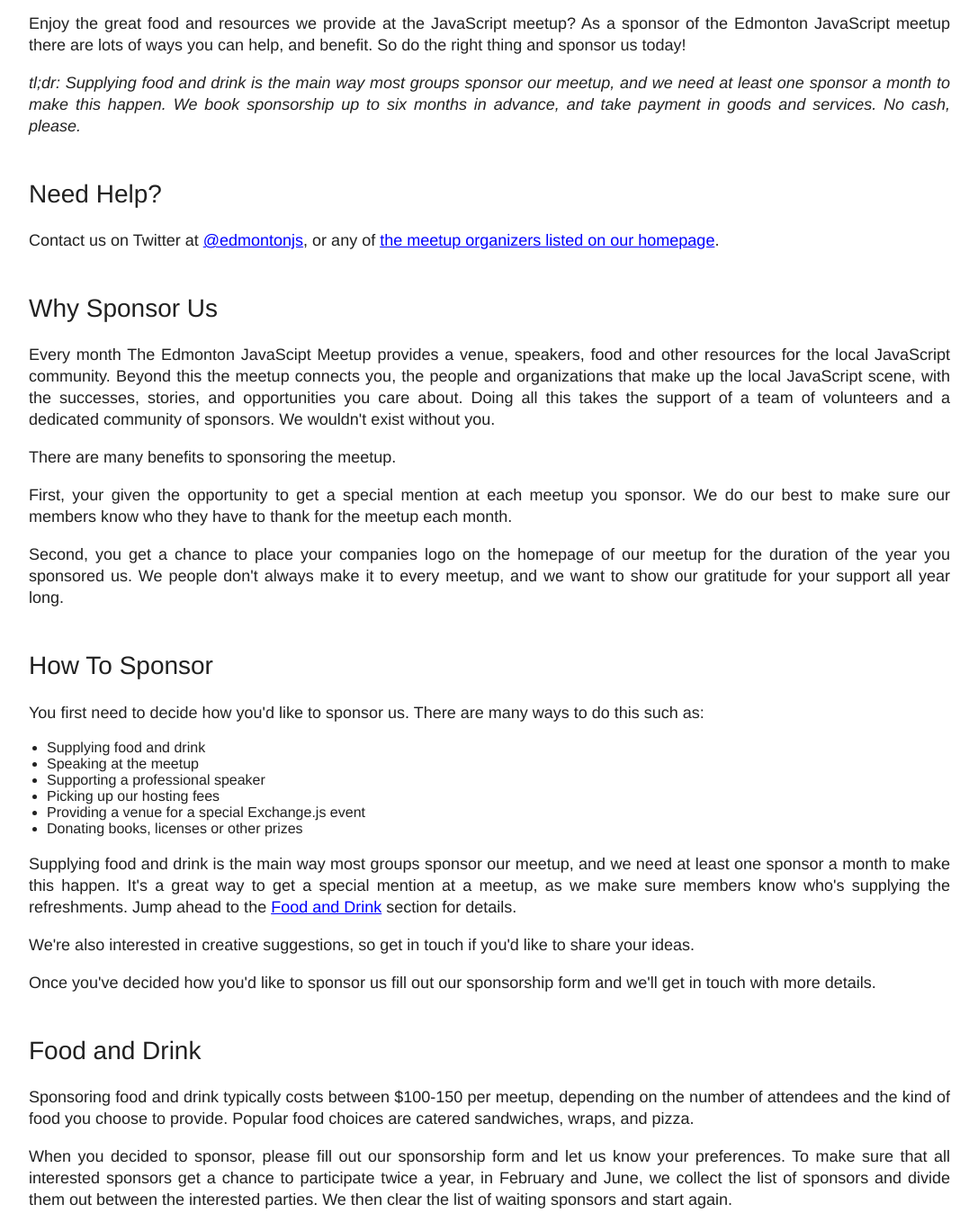
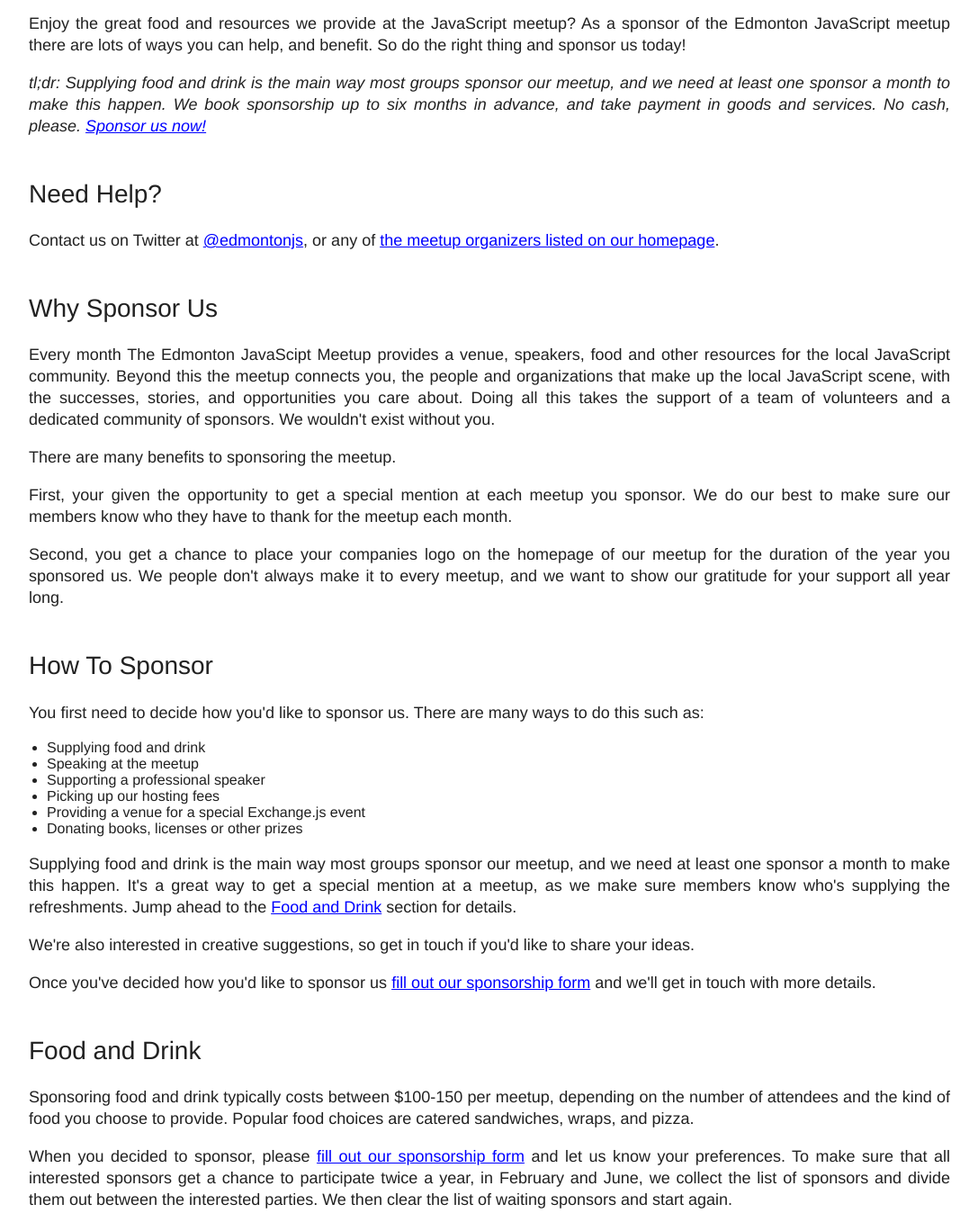
Before and after one commit to ExchangeJS/exchangejs-org, a plain HTML site: page sponsorship.html in a window 1280 px wide. Shown: the part 140-1488 px from the top of the page at 90% size, without its empty margins (96-1183 px from the left). Drawn offline with Linux system fonts and the light colour scheme.

Commit message:
Link to sponsorship form

```diff
--- a/sponsorship.html
+++ b/sponsorship.html
@@ -72,7 +72,7 @@
 
 <p>Enjoy the great food and resources we provide at the JavaScript meetup? As a sponsor of the Edmonton JavaScript meetup there are lots of ways you can help, and benefit. So do the right thing and sponsor us today!</p>
 
-<p><em>tl;dr: Supplying food and drink is the main way most groups sponsor our meetup, and we need at least one sponsor a month to make this happen. We book sponsorship up to six months in advance, and take payment in goods and services. No cash, please.</em></p>
+<p><em>tl;dr: Supplying food and drink is the main way most groups sponsor our meetup, and we need at least one sponsor a month to make this happen. We book sponsorship up to six months in advance, and take payment in goods and services. No cash, please. <a href="https://docs.google.com/forms/d/1oUzwmZ8MFmJjouZUGg4LEkSBiiqUQqO-1CO1lFq_GHI/viewform?usp=send_form">Sponsor us now!</a></em></p>
 
 <h2>Need Help?</h2>
 
@@ -105,13 +105,13 @@
 
 <p>We're also interested in creative suggestions, so get in touch if you'd like to share your ideas.</p>
 
-<p>Once you've decided how you'd like to sponsor us fill out our sponsorship form and we'll get in touch with more details.</p>
+<p>Once you've decided how you'd like to sponsor us <a href="https://docs.google.com/forms/d/1oUzwmZ8MFmJjouZUGg4LEkSBiiqUQqO-1CO1lFq_GHI/viewform?usp=send_form">fill out our sponsorship form</a> and we'll get in touch with more details.</p>
 
 <h2>Food and Drink</h2>
 
 <p>Sponsoring food and drink typically costs between $100-150 per meetup, depending on the number of attendees and the kind of food you choose to provide. Popular food choices are catered sandwiches, wraps, and pizza.</p>
 
-<p>When you decided to sponsor, please fill out our sponsorship form and let us know your preferences. To make sure that all interested sponsors get a chance to participate twice a year, in February and June, we collect the list of sponsors and divide them out between the  interested parties. We then clear the list of waiting sponsors and start again.</p>
+<p>When you decided to sponsor, please <a href="https://docs.google.com/forms/d/1oUzwmZ8MFmJjouZUGg4LEkSBiiqUQqO-1CO1lFq_GHI/viewform?usp=send_form">fill out our sponsorship form</a> and let us know your preferences. To make sure that all interested sponsors get a chance to participate twice a year, in February and June, we collect the list of sponsors and divide them out between the  interested parties. We then clear the list of waiting sponsors and start again.</p>
 
 <h2>Frequently Asked Questions</h2>
 
```
